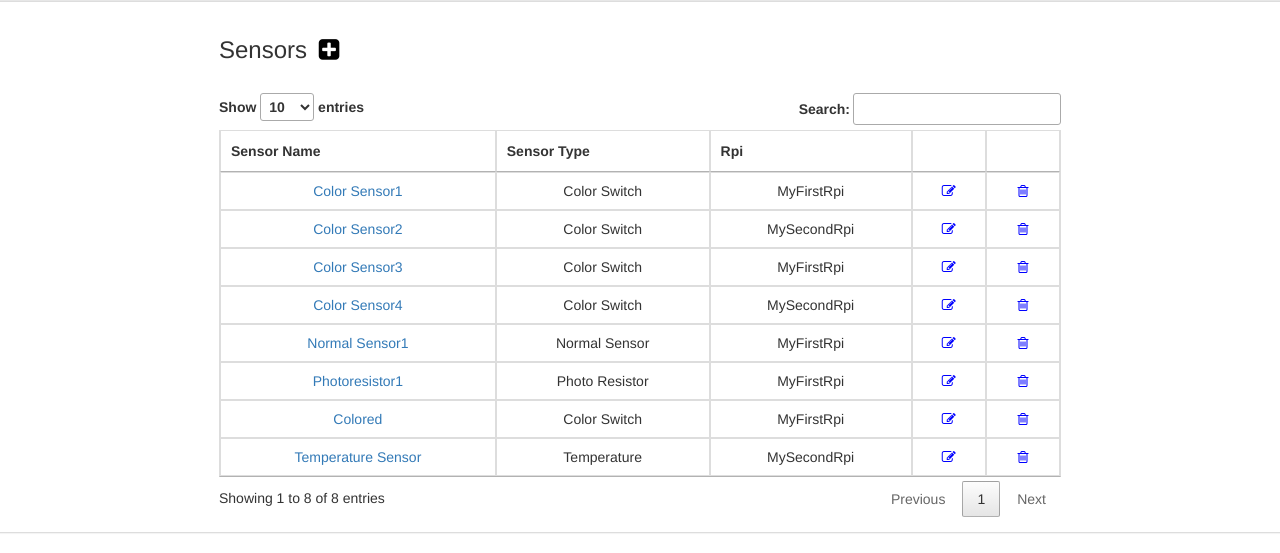
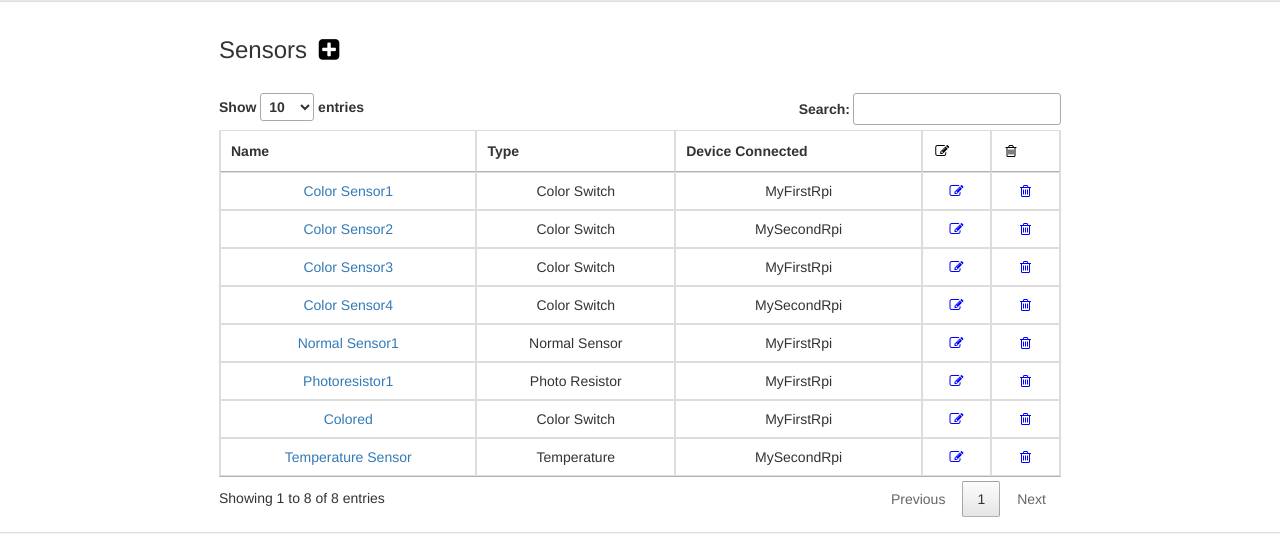
Before and after one commit to johannyucoco/pages, a PHP site: page /listsensor.php in a window 1280 px wide. Shown: the part 280-833 px from the top of the page. Run offline with PHP 8.4, Linux system fonts and the light colour scheme; a user stored in the database is signed in; data comes from the database, SQL or seed files in the repository; some libraries are stand-ins or nearby versions.

Commit message:
update icons add function

```diff
--- a/displayuser.php
+++ b/displayuser.php
@@ -127,7 +127,7 @@ $_SESSION['alert'] = 1;
                                 <div class="col-lg-2">
 								</div>
 								<div class="col-lg-8">
-					<h3>Users<a data-toggle="modal"  data-target="#Modal"><span role="button"><i class="fa fa-plus-square fa-fw" style="color:black"></i></span></a> </h3>
+					<h3>Users <a data-toggle="modal"  data-target="#Modal"><span role="button"><i class="fa fa-plus-square fa-fw" style="color:black"></i></span></a> </h3>
 					<br>
 				<?php
 					require_once('mysteryDB_connect.php');
@@ -221,7 +221,8 @@ $_SESSION['alert'] = 1;
 								<th class="text-center">Email</th>
 								<th class="text-center">User Type</th>
 								<th class="text-center">Branch</th>
-								<th class="text-center"></th>
+								<th class="text-center"><i class="fa fa-edit fa-fw" style="color:black"></i></th>
+
 
 								</tr>
 							</thead>
--- a/listbranch.php
+++ b/listbranch.php
@@ -176,10 +176,10 @@ require_once('mysteryDB_connect.php');
 												<thead>
 													<tr>
 
-													<th class="text-center">Branch Name</th>
+													<th class="text-center">Name</th>
 													<th class="text-center">Rooms</th>
-													<th class="text-center"></th>
-													<th class="text-center"></th>
+													<th class="text-center"><i class="fa fa-edit fa-fw" style="color:black"></i></th>
+													<th class="text-center"><i class="fa fa-trash-o fa-fw" style="color:black"></i></th>
 
 													</tr>
 												</thead>
--- a/listsensor.php
+++ b/listsensor.php
@@ -206,11 +206,11 @@ if($_SESSION['userTypeID'] != 1) {
 												<thead>
 													<tr>
 
-													<th class="text-center">Sensor Name</th>
-													<th class="text-center">Sensor Type</th>
-													<th class="text-center">Rpi</th>
-													<th class="text-center"></th>
-													<th class="text-center"></th>
+													<th class="text-center">Name</th>
+													<th class="text-center">Type</th>
+													<th class="text-center">Device Connected</th>
+													<th class="text-center"><i class="fa fa-edit fa-fw" style="color:black"></i></th>
+													<th class="text-center"><i class="fa fa-trash-o fa-fw" style="color:black"></i></th>
 
 
 													</tr>
@@ -429,9 +429,9 @@ if($_SESSION['userTypeID'] != 1) {
 											if($_POST['sensorType'] == 'default'){
 												 $message .= '<p>Empty room';
 												 $sensorTypeID=FALSE;
-											}else $sensorTypeID = $_POST['sensorType	'];
+											}else $sensorTypeID = $_POST['sensorType'];
 
-
+											$sensorName = $_POST['sensorName'];
 
 										if(!isset($message)){
 												echo "<meta http-equiv='refresh' content='2'>"; //refresh page
@@ -440,7 +440,7 @@ if($_SESSION['userTypeID'] != 1) {
 											echo'
 											<div class="alert alert-success">
 											<a href="#" class="close" data-dismiss="alert" aria-label="close">&times;</a>
-											<strong>Success!</strong> New RPI Added.
+											<strong>Success!</strong> New RPI Added. '.$sensorName.' '.$rpiConnection.' '.$sensorTypeID.'
 											</div>';
 
 										}
```
Also changed, not shown: listroom.php (+10 -9 lines), listrpi.php (+5 -5 lines).
